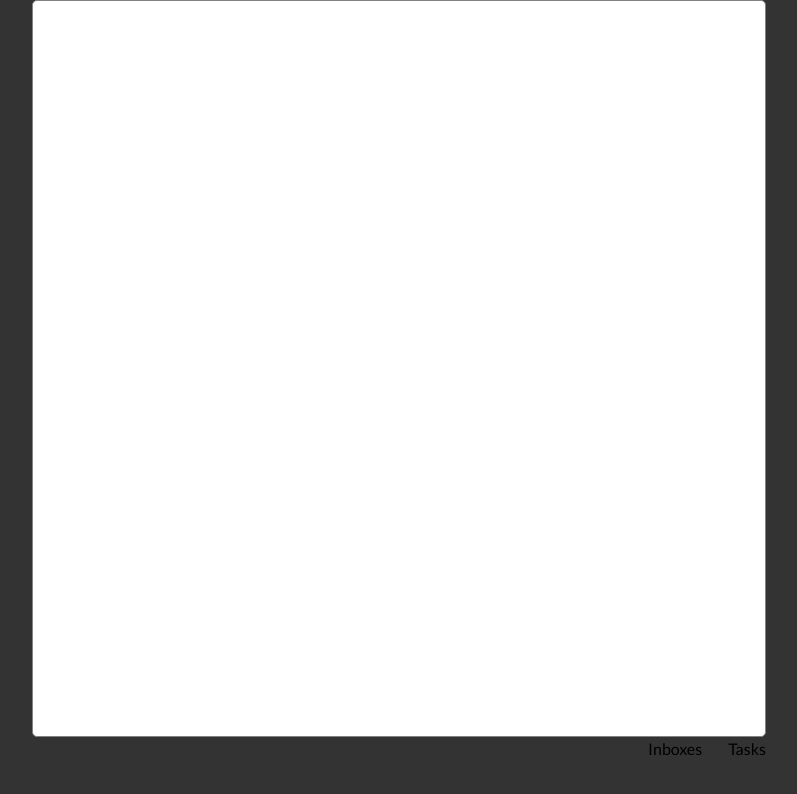
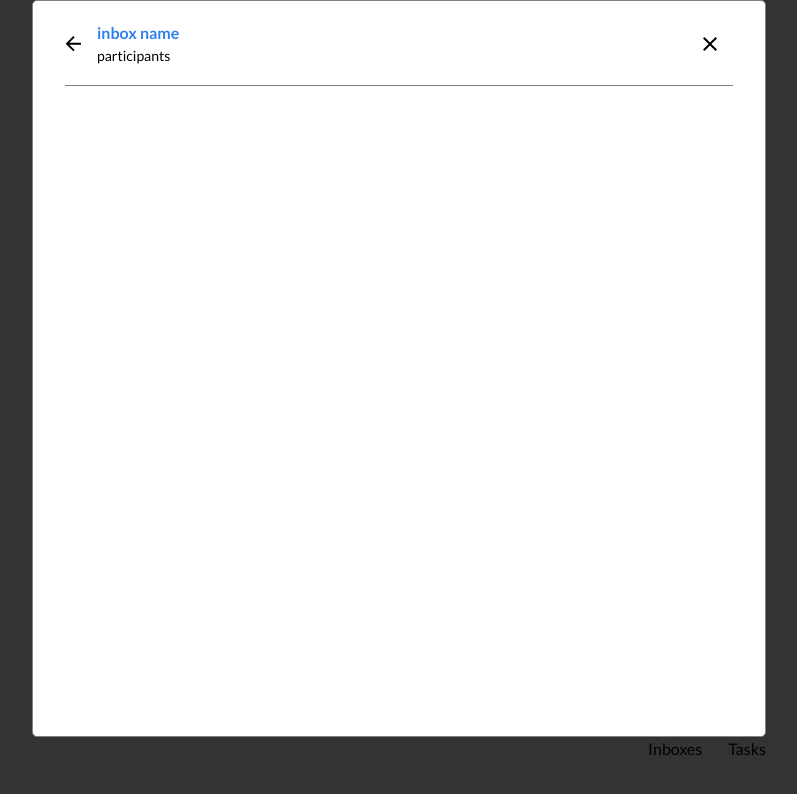
Before and after one commit to mdayat/quicks, a React (Vite) app: page /inboxes/1 in a window 1280 px wide. Shown: the top 794 px of the page, without its empty margins (241-1038 px from the left). Built offline with nearby package versions, Linux system fonts and the light colour scheme.

Commit message:
create inboxDetail header

```diff
--- /dev/null
+++ b/src/icons/ArrowBack.tsx
@@ -0,0 +1,11 @@
+import type { ComponentPropsWithRef } from "react";
+
+export function ArrowBack({
+  ...rest
+}: ComponentPropsWithRef<"svg">): JSX.Element {
+  return (
+    <svg xmlns="http://www.w3.org/2000/svg" viewBox="0 0 21 21" {...rest}>
+      <path d="M20.9883 8.83041H5.68683L12.7152 1.80204L10.9298 0.0292358L0.871338 10.0877L10.9298 20.1462L12.7026 18.3734L5.68683 11.345H20.9883V8.83041Z" />
+    </svg>
+  );
+}
--- /dev/null
+++ b/src/icons/Close.tsx
@@ -0,0 +1,9 @@
+import type { ComponentPropsWithRef } from "react";
+
+export function Close({ ...rest }: ComponentPropsWithRef<"svg">): JSX.Element {
+  return (
+    <svg xmlns="http://www.w3.org/2000/svg" viewBox="0 0 21 21" {...rest}>
+      <path d="M21 2.115L18.885 0L10.5 8.385L2.115 0L0 2.115L8.385 10.5L0 18.885L2.115 21L10.5 12.615L18.885 21L21 18.885L12.615 10.5L21 2.115Z" />
+    </svg>
+  );
+}
--- a/src/pages/InboxDetail.tsx
+++ b/src/pages/InboxDetail.tsx
@@ -1,5 +1,8 @@
 import { useEffect, useState } from "react";
-import { useParams } from "react-router-dom";
+import { Link, useParams } from "react-router-dom";
+
+import { ArrowBack } from "../icons/ArrowBack";
+import { Close } from "../icons/Close";
 
 export function InboxDetail(): JSX.Element {
   const [inboxDetail, setInboxDetail] = useState<object | undefined>();
@@ -8,5 +11,26 @@ export function InboxDetail(): JSX.Element {
 
   useEffect(() => {}, [inboxID]);
 
-  return <></>;
+  return (
+    <>
+      <div className="flex items-center justify-between pb-[22px] border-b border-b-primary-3">
+        <div className="flex justify-start items-center">
+          <Link to="/inboxes" className="py-[11px] pr-4">
+            <ArrowBack className="w-4 h-4" />
+          </Link>
+
+          <div className="flex flex-col gap-y-2">
+            <h1 className="text-primary-1 font-bold leading-none">
+              inbox name
+            </h1>
+            <p className="leading-none text-sm">participants</p>
+          </div>
+        </div>
+
+        <Link to="/inboxes" className="py-3 pr-4">
+          <Close className="w-[14px] h-[14px]" />
+        </Link>
+      </div>
+    </>
+  );
 }
```
